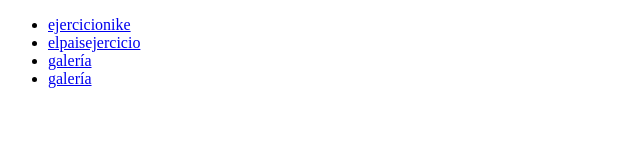
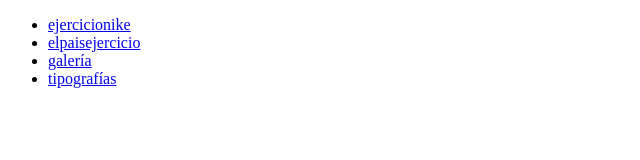
Before and after one commit to isaacvillena/tped1-24-25, a plain HTML site: page index.html in a window 1280 px wide. Shown: the full height of the page, 0-640 px from the left. Drawn offline with Linux system fonts and the light colour scheme.

Commit message:
nombre web tipo

```diff
--- a/index.html
+++ b/index.html
@@ -11,7 +11,7 @@
             <li> <a href="ejercicionike/index.html">ejercicionike</a> </li>
             <li> <a href="elpaisejercicio/index.html">elpaisejercicio</a></li>
             <li><a href="galería/index.html">galería</a></li>
-            <li><a href="fuentes tipo/index.html">galería</a></li>
+            <li><a href="fuentes tipo/index.html">tipografías</a></li>
         </ul>
     </div>
 
```
